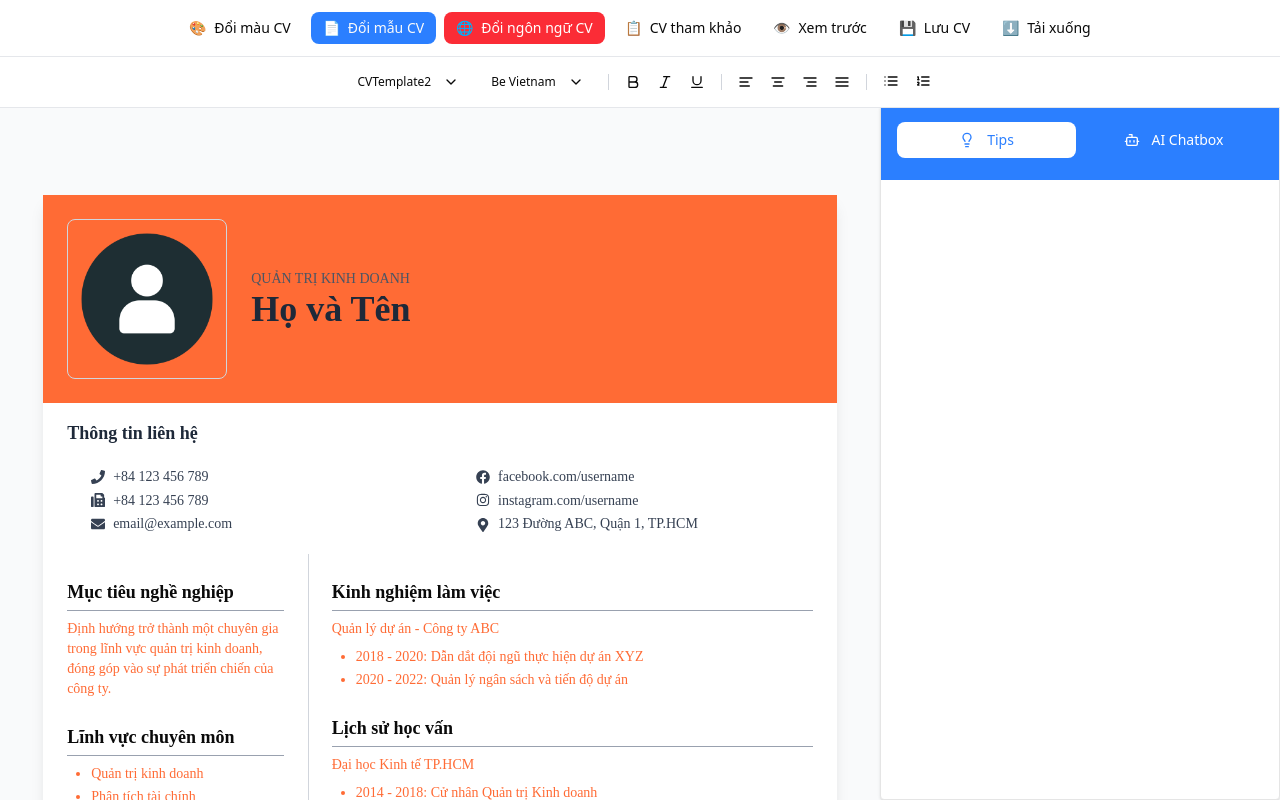
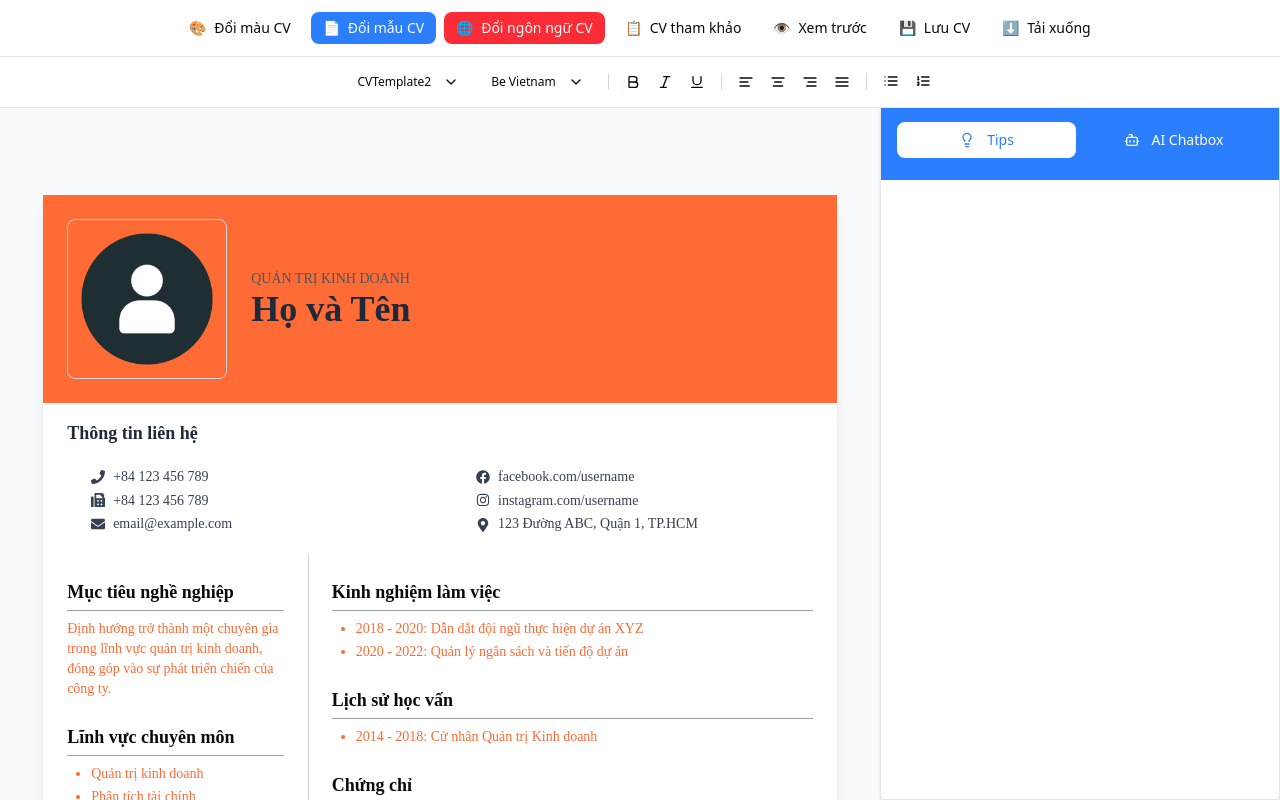
Before and after one commit to penguyn47/CV-BOT-LLM, a React (Vite) app: page /cveditor in a window 1280 px wide. Shown: the top 800 px of the page. Built offline with nearby package versions, Linux system fonts and the light colour scheme.

Commit message:
fix edit trong khung

```diff
--- a/src/components/EditableSection.tsx
+++ b/src/components/EditableSection.tsx
@@ -1,4 +1,4 @@
-import React, { useState, useRef, useEffect } from 'react';
+import React, { useState, useRef, useEffect, useMemo } from 'react';
 import { FiPlus, FiTrash2 } from 'react-icons/fi';
 
 const debounce = (func: (...args: any[]) => void, delay: number) => {
@@ -40,30 +40,6 @@ export default function EditableSection({
     const contentRef = useRef<HTMLDivElement>(null);
     const sectionRef = useRef<HTMLDivElement>(null);
 
-    const saveCursorPosition = (element: HTMLElement) => {
-        const selection = window.getSelection();
-        if (selection && selection.rangeCount > 0) {
-            const range = selection.getRangeAt(0);
-            return { startContainer: range.startContainer, startOffset: range.startOffset };
-        }
-        return null;
-    };
-
-    const restoreCursorPosition = (element: HTMLElement, position: any) => {
-        if (position && element.contains(position.startContainer)) {
-            const range = document.createRange();
-            try {
-                range.setStart(position.startContainer, position.startOffset);
-                range.collapse(true);
-                const selection = window.getSelection();
-                selection?.removeAllRanges();
-                selection?.addRange(range);
-            } catch (error) {
-                console.warn('Không thể khôi phục vị trí con trỏ:', error);
-            }
-        }
-    };
-
     const handleTitleChange = (e: React.FocusEvent<HTMLDivElement>) => {
         const text = e.currentTarget.textContent?.trim() || title;
         onContentChange(sectionKey, { title: text, content });
@@ -72,7 +48,11 @@ export default function EditableSection({
     const handleContentChange = debounce((e: React.FormEvent<HTMLDivElement>) => {
         try {
             const element = e.currentTarget;
-            const contentText = element.textContent?.trim() || '';
+            if (!element) {
+                console.warn('Element is null in handleContentChange');
+                return;
+            }
+            const contentText = element.innerHTML.trim() || defaultContent;
             onContentChange(sectionKey, { title, content: contentText });
             console.log('Cập nhật dữ liệu:', sectionKey, { title, content: contentText });
         } catch (error) {
@@ -98,6 +78,58 @@ export default function EditableSection({
             document.removeEventListener('mousedown', handleClickOutside);
         };
     }, []);
+
+    // Memoize renderContent để tránh tái render không cần thiết
+    const renderedContent = useMemo(() => {
+        if (!content || content === defaultContent) {
+            return (
+                <div className="text-sm text-gray-700" style={{ color: selectedColor }}>
+                    {content || defaultContent}
+                </div>
+            );
+        }
+
+        try {
+            const parser = new DOMParser();
+            const doc = parser.parseFromString(content, 'text/html');
+            const list = doc.querySelector('ul') || doc.querySelector('ol');
+            const heading = doc.querySelector('h3');
+
+            if (list) {
+                const items = Array.from(list.children).map((li, index) => (
+                    <li key={index}>{li.textContent}</li>
+                ));
+                return list.tagName === 'UL' ? (
+                    <ul className="text-sm text-gray-700" style={{ color: selectedColor }}>
+                        {items}
+                    </ul>
+                ) : (
+                    <ol className="text-sm text-gray-700" style={{ color: selectedColor }}>
+                        {items}
+                    </ol>
+                );
+            } else if (heading) {
+                return (
+                    <div className="text-sm text-gray-700" style={{ color: selectedColor }}>
+                        <h3>{heading.textContent}</h3>
+                        {Array.from(doc.body.children)
+                            .filter((child) => child !== heading)
+                            .map((child, index) => (
+                                <div key={index} dangerouslySetInnerHTML={{ __html: child.outerHTML }} />
+                            ))}
+                    </div>
+                );
+            }
+        } catch (error) {
+            console.error('Lỗi khi parse HTML:', error);
+        }
+
+        return (
+            <div className="text-sm text-gray-700" style={{ color: selectedColor }}>
+                {content}
+            </div>
+        );
+    }, [content, defaultContent, selectedColor]);
 
     return (
         <section className="mb-6 relative" style={{ fontFamily: selectedFont }} ref={sectionRef}>
@@ -130,16 +162,13 @@ export default function EditableSection({
                 contentEditable
                 suppressContentEditableWarning
                 className="text-sm text-gray-700"
-                onInput={(e) => {
-                    const position = saveCursorPosition(e.currentTarget);
-                    handleContentChange(e);
-                    if (position) setTimeout(() => restoreCursorPosition(e.currentTarget, position), 0);
-                }}
+                onInput={handleContentChange}
                 onKeyDown={onKeyDown}
                 onFocus={handleFocus}
                 style={{ color: selectedColor }}
-                dangerouslySetInnerHTML={{ __html: content || defaultContent }}
-            />
+            >
+                {renderedContent}
+            </div>
         </section>
     );
 }
```
